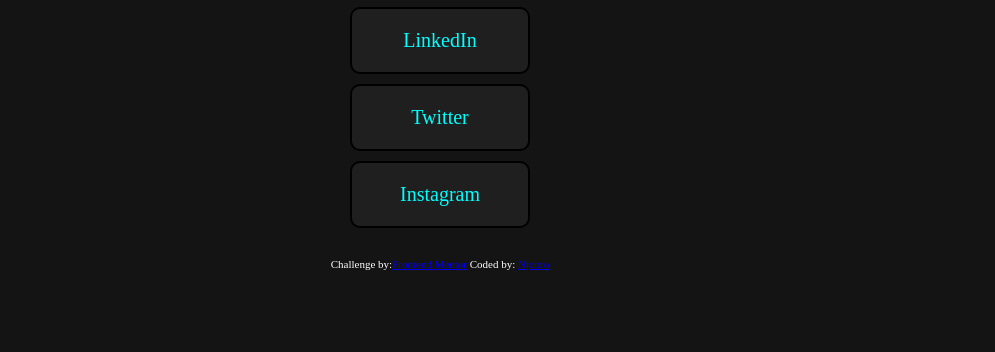
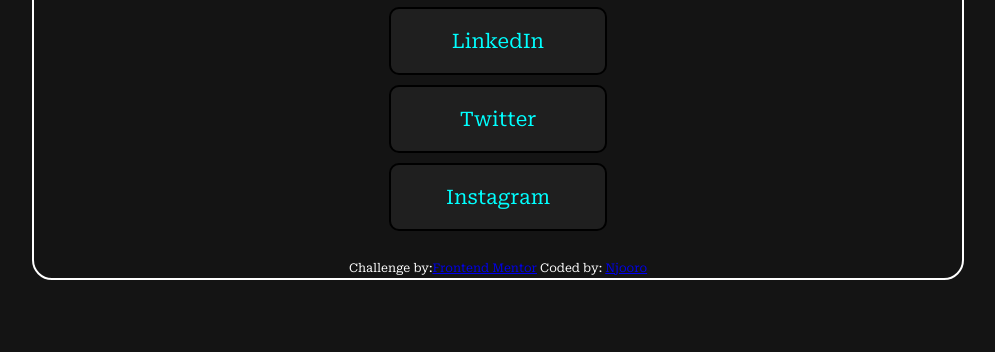
Before and after one commit to Njooro/sociallinksprofile, a plain HTML site: page index.html in a window 1280 px wide. Shown: the part 461-813 px from the top of the page, without its empty margins (40-1035 px from the left). Drawn offline with Linux system fonts and the light colour scheme; a web font is replaced by a local one.

Commit message:
css styling

```diff
--- a/index.html
+++ b/index.html
@@ -20,12 +20,14 @@
 
         <div class="links">
 
+            <form action="">
+                <div class="link"><a href="#">GitHub</a></div>
+                <div class="link"><a href="#">Frontend Mentor</a></div>
+                <div class="link"><a href="#">LinkedIn</a></div>
+                <div class="link"><a href="#">Twitter</a></div>
+                <div class="link"><a href="#">Instagram</a></div>
+            </form>
 
-            <div class="link">GitHub</div>
-            <div class="link">Frontend Mentor</div>
-            <div class="link">LinkedIn</div>
-            <div class="link">Twitter</div>
-            <div class="link">Instagram</div>
 
         </div>
 
--- a/style.css
+++ b/style.css
@@ -1,3 +1,5 @@
+@import url('https://fonts.googleapis.com/css2?family=Inria+Serif:ital,wght@0,300;0,400;0,700;1,300;1,400;1,700&family=Roboto+Serif:ital,opsz,wght@0,8..144,100..900;1,8..144,100..900&display=swap');
+
 *{
     box-sizing: border-box;
     margin: 0;
@@ -7,19 +9,30 @@
 
 body{
     background-color: hsl(0, 0%, 8%);
-
+    font-family: "Roboto Serif", serif;
+    font-size: 14px;
+    max-width: 980px;
+    margin: 3rem;
+    padding: 1.5rem;
 
 
 }
 .container{
+
     display:flex;
     flex-direction: column;
-
+    width: 100%;
     color: #fff;
-    max-width: 960px;
+    margin-left: auto;
+    margin-right: auto;
+    padding-left: 0.5rem;
+    padding-right: 0.5rem;
     height: 100vh;
     justify-content: center;
     align-items: center;
+    border: 2px solid white;
+    border-radius: 20px;
+    height: 100%;
 
 }
 .profile {
@@ -53,15 +66,65 @@ body{
    background-color: hsl(0, 0%, 12%);
    border: 2px solid black;
    padding: 20px;
-   color: aqua;
+
    font-size: 20px;
    margin: 10px;
    border-radius: 10px;
    text-align: center;
 
 }
+.link a{
+    color: aqua;
+    text-decoration: none;
+
+}
+.link a:hover{
+    color: darkgray;
+}
 .attribution{
     margin-top: 20px;
-    font-size: 11px;
+    font-size: 12px;
     text-align: center;
+    margin-bottom: 3px;
 }
+
+@media (min-width:280px){
+    .container{
+        max-width: 280px;
+
+    }
+
+}
+
+@media (min-width:420px){
+    .container{
+        max-width: 420px;
+    }
+
+}
+
+@media (min-width:560px){
+    .container{
+        max-width: 560px;
+    }
+
+}
+
+@media (min-width:700px){
+    .container{
+        max-width: 700px;
+    }
+
+}
+@media (min-width:840px){
+    .container{
+        max-width: 840px;
+    }
+
+}
+@media (min-width:980px){
+    .container{
+        max-width: 980px;
+    }
+
+}
```
